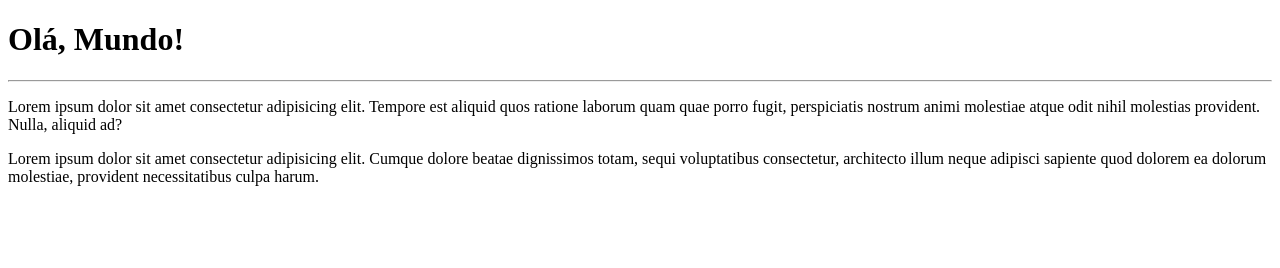
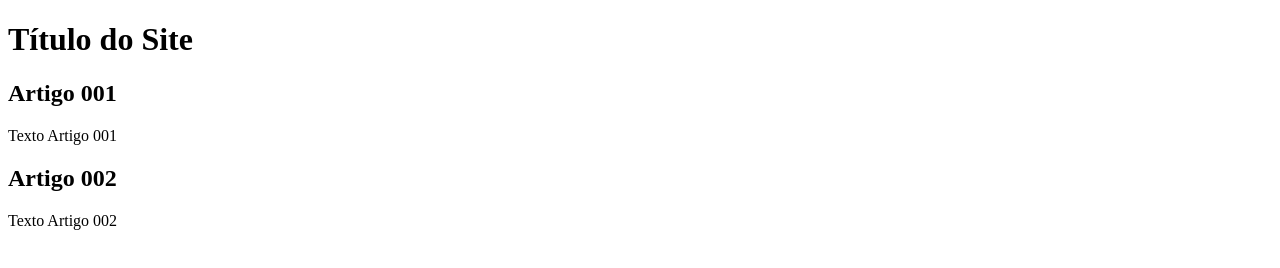
Before and after one commit to VitorGois/Ola-Mundo, a plain HTML site: page site-exemplo/index.html in a window 1280 px wide. Drawn offline with Linux system fonts and the light colour scheme.

Commit message:
add index

```diff
--- a/site-exemplo/index.html
+++ b/site-exemplo/index.html
@@ -3,12 +3,21 @@
 <head>
     <meta charset="UTF-8">
     <meta name="viewport" content="width=device-width, initial-scale=1.0">
-    <title>Meu primeiro site em repositório</title>
+    <title>Título do Site</title>
 </head>
 <body>
-    <h1>Olá, Mundo!</h1>
-    <hr>
-    <p>Lorem ipsum dolor sit amet consectetur adipisicing elit. Tempore est aliquid quos ratione laborum quam quae porro fugit, perspiciatis nostrum animi molestiae atque odit nihil molestias provident. Nulla, aliquid ad?</p>
-    <p>Lorem ipsum dolor sit amet consectetur adipisicing elit. Cumque dolore beatae dignissimos totam, sequi voluptatibus consectetur, architecto illum neque adipisci sapiente quod dolorem ea dolorum molestiae, provident necessitatibus culpa harum.</p>
+    <main>
+        <header>
+            <h1>Título do Site</h1>
+        </header>
+        <article>
+            <h2>Artigo 001</h2>
+            <p>Texto Artigo 001</p>
+        </article>
+        <article>
+            <h2>Artigo 002</h2>
+            <p>Texto Artigo 002</p>
+        </article>
+    </main>
 </body>
 </html>
```
